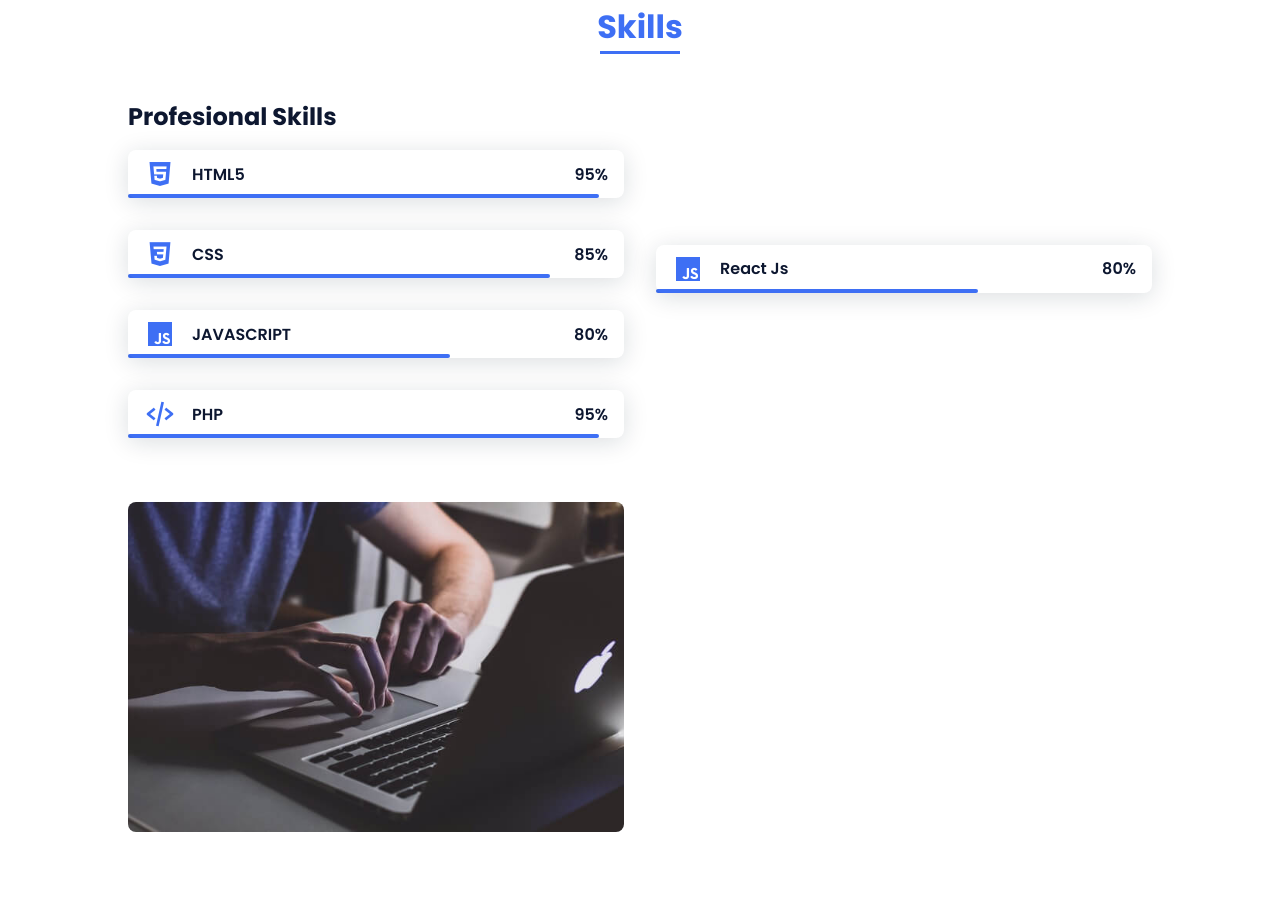
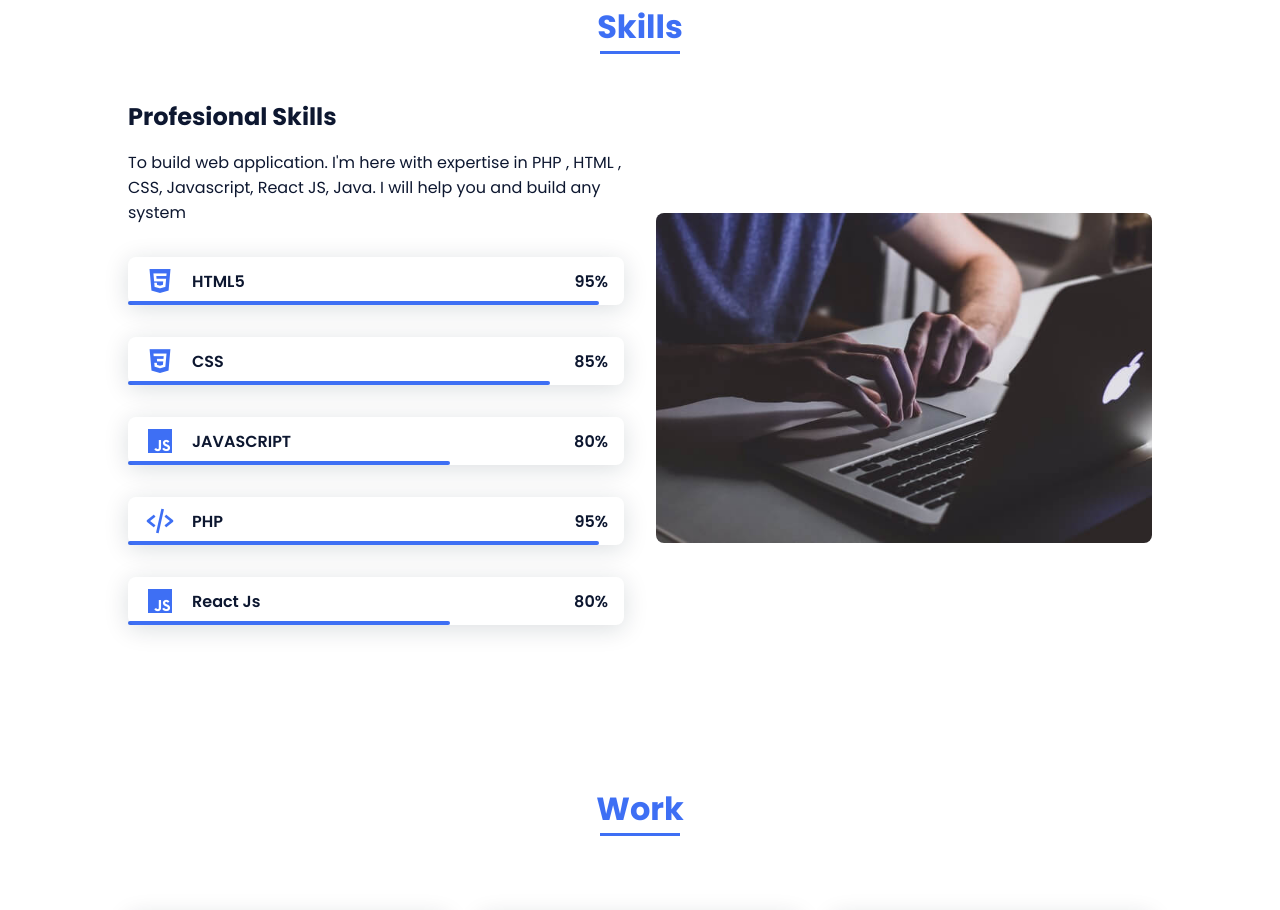
Before and after one commit to EngAliMAhdi/portfolio, a plain HTML site: page index.html in a window 1280 px wide. Shown: the part 1418-2328 px from the top of the page. Drawn offline with nearby package versions, Linux system fonts and the light colour scheme.

Commit message:
Update index.html

```diff
--- a/index.html
+++ b/index.html
@@ -96,8 +96,8 @@
             <div class="skills__container bd-grid">
                 <div>
                     <h2 class="skills__subtitle">Profesional Skills</h2>
-                   <!--=====<p class="skills__text">To build web application. I'm here with expertise in PHP , HTML , CSS, Javascript, React JS, Java. I will help you and build any system </p>
-                    =====-->
+                   <p class="skills__text">To build web application. I'm here with expertise in PHP , HTML , CSS, Javascript, React JS, Java. I will help you and build any system </p>
+
                     <div class="skills__data">
                         <div class="skills__names">
                             <i class='bx bxl-html5 skills__icon'></i>
@@ -147,8 +147,7 @@
                             <span class="skills__percentage">95%</span>
                         </div>
                     </div>
-                </div>
-                    <div class="skills__data">
+                     <div class="skills__data">
                         <div class="skills__names">
                             <i class='bx bxl-javascript skills__icon'></i>
                             <span class="skills__name">React Js</span>
@@ -160,6 +159,8 @@
                             <span class="skills__percentage">80%</span>
                         </div>
                     </div>
+                </div>
+
                 <div>
                     <img src="assets/img/work3.jpg" alt="" class="skills__img">
                 </div>
```
